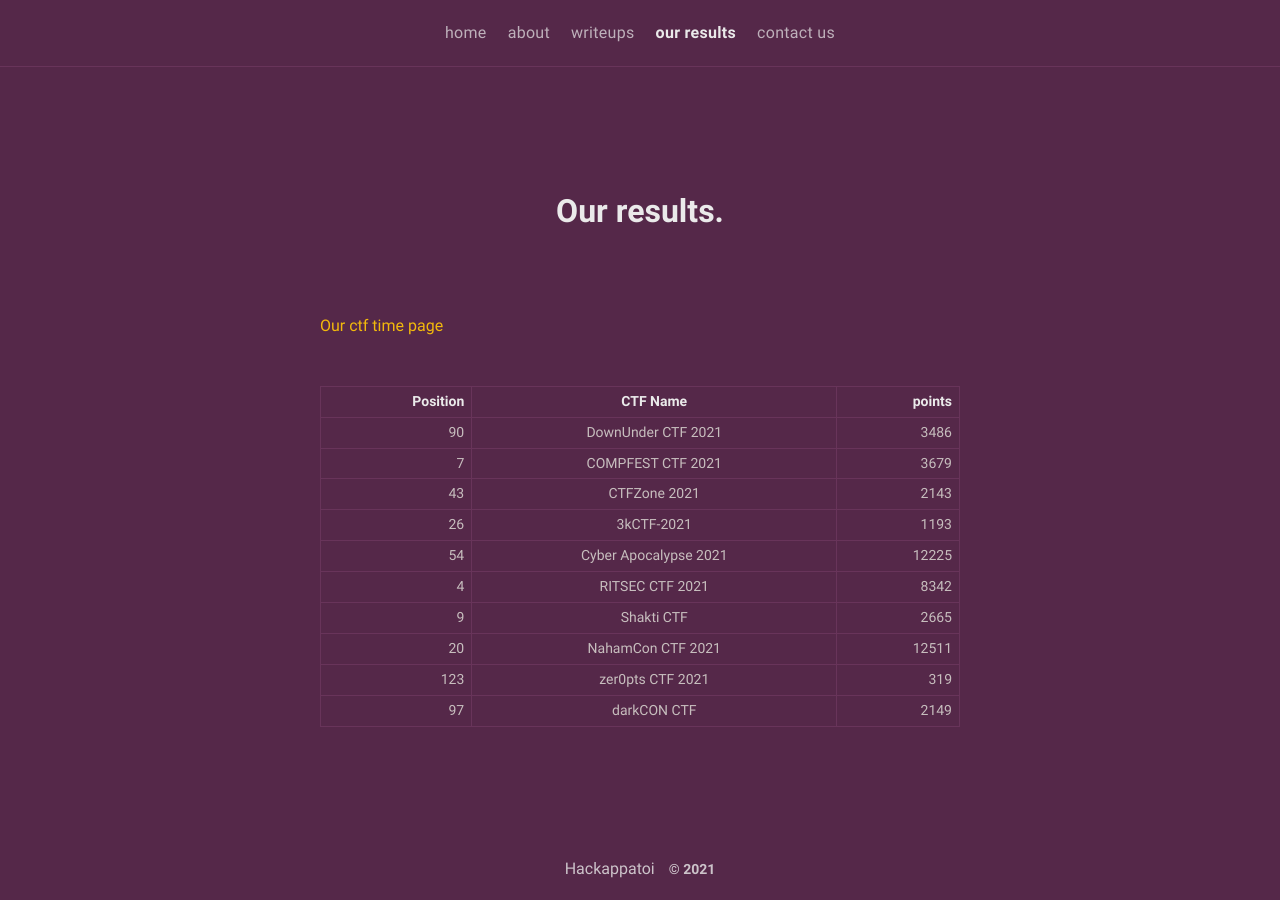
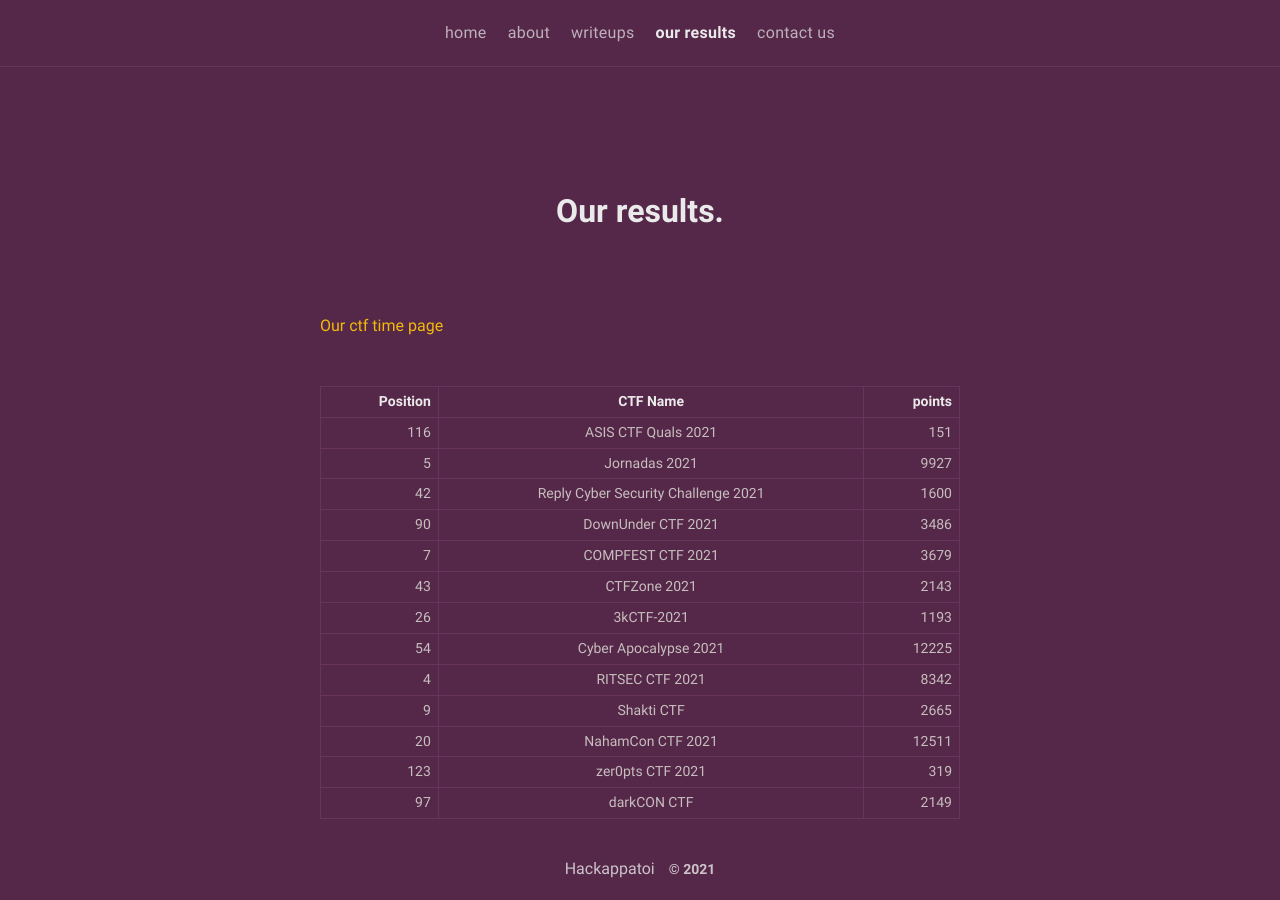
Before and after one commit to HACKappatoi/HACKappatoi.github.io, a Jekyll site: the page built from results.md, in a window 1280 px wide. Built offline with Jekyll 4.4.1, drawn with Linux system fonts in a browser that asks for light colours.

Commit message:
Update results.md

```diff
--- a/results.md
+++ b/results.md
@@ -10,8 +10,11 @@ comments: false
 
 | Position | CTF Name          | points      |
 |---------:|:-----------------:|------------:|
+| 116	   | ASIS CTF Quals 2021 |	151      |
+| 5	       | Jornadas 2021	     | 9927       |
+| 42	   | Reply Cyber Security Challenge 2021 | 	1600 |
 | 90       | DownUnder CTF 2021 | 3486   |
-| 7       | COMPFEST CTF 2021 | 3679   |
+| 7        | COMPFEST CTF 2021 | 3679   |
 | 43       | CTFZone 2021| 2143   |
 | 26       | 3kCTF-2021 | 1193   |
 | 54       | Cyber Apocalypse 2021 | 12225   |
```
